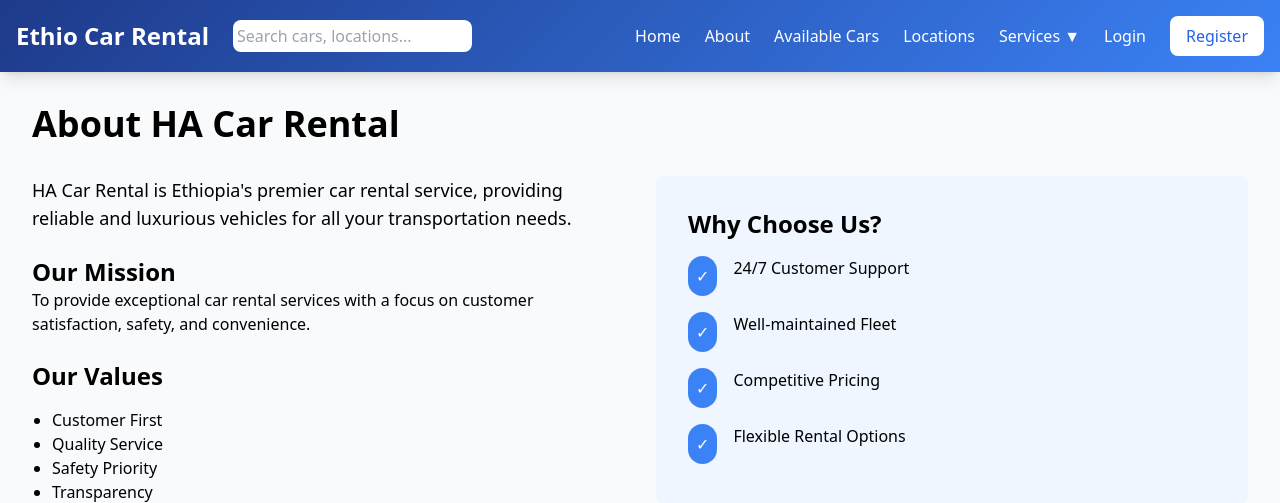
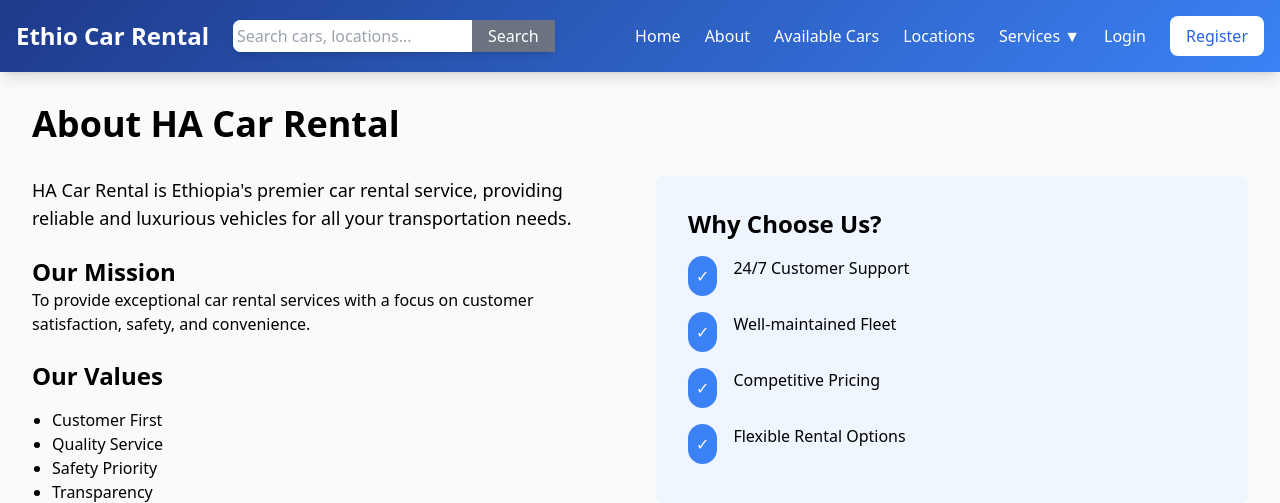
Before and after one commit to practicmakesperfact/Car-rental-system, a Django app: page /about/ in a window 1280 px wide. Shown: the top 503 px of the page. Run offline with Django 5.2, Linux system fonts and the light colour scheme; some libraries are stand-ins or nearby versions.

Commit message:
make search button functional

```diff
--- a/rental/templates/rental/base.html
+++ b/rental/templates/rental/base.html
@@ -60,9 +60,16 @@
                         <span>Ethio Car Rental</span>
                     </a>
                     <!-- Search Bar -->
-                    <div class="search-container" data-aos="fade-right">
-                        <input type="search" placeholder="Search cars, locations..." class="search-input text-gray-800 p-1 outline-none rounded-lg">
-                    </div>
+                     <form method=" GET" action="{% url 'car_list' %}" class="flex">
+                        <div class="btn-container flex items-center bg-white rounded-lg shadow-md">
+                            <input type="text" name="search" placeholder="Search cars, locations..."
+                            class="search-input text-gray-800 p-1 outline-none rounded-lg"
+                            value="{{ request.GET.search }}" />
+                            <button type="submit" class="bg-gray-500 text-white px-4 py-1  hover:bg-gray-600">
+                                Search
+                            </button>
+                        </div>
+                    </form>
                 </div>
 
                 <!-- Main Navigation -->
--- a/rental/views.py
+++ b/rental/views.py
@@ -99,12 +99,12 @@ def about(request):
 
 def car_list(request):
     """
-    Displays a list of available cars with filtering options.
+    Displays a list of available cars with search functionality.
     """
     cars = Car.objects.filter(is_available=True)
-    search_query = request.GET.get('search', '')
+    search_query = request.GET.get('search', '').strip()
     if search_query:
-        cars = cars.filter(make__icontains=search_query)
+        cars = cars.filter(name__icontains=search_query)
     return render(request, 'rental/car_list.html', {'cars': cars, 'search_query': search_query})
 
 
```
Also changed, not shown: db.sqlite3.
